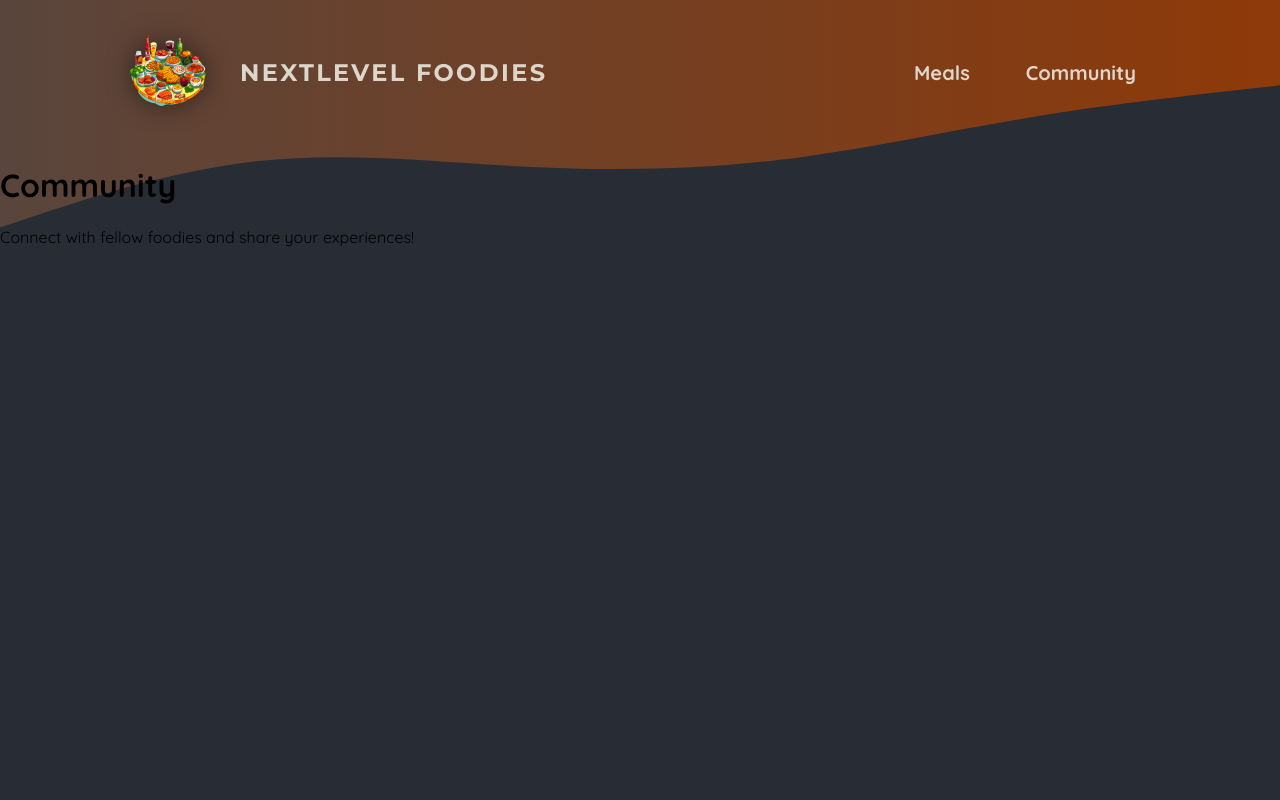
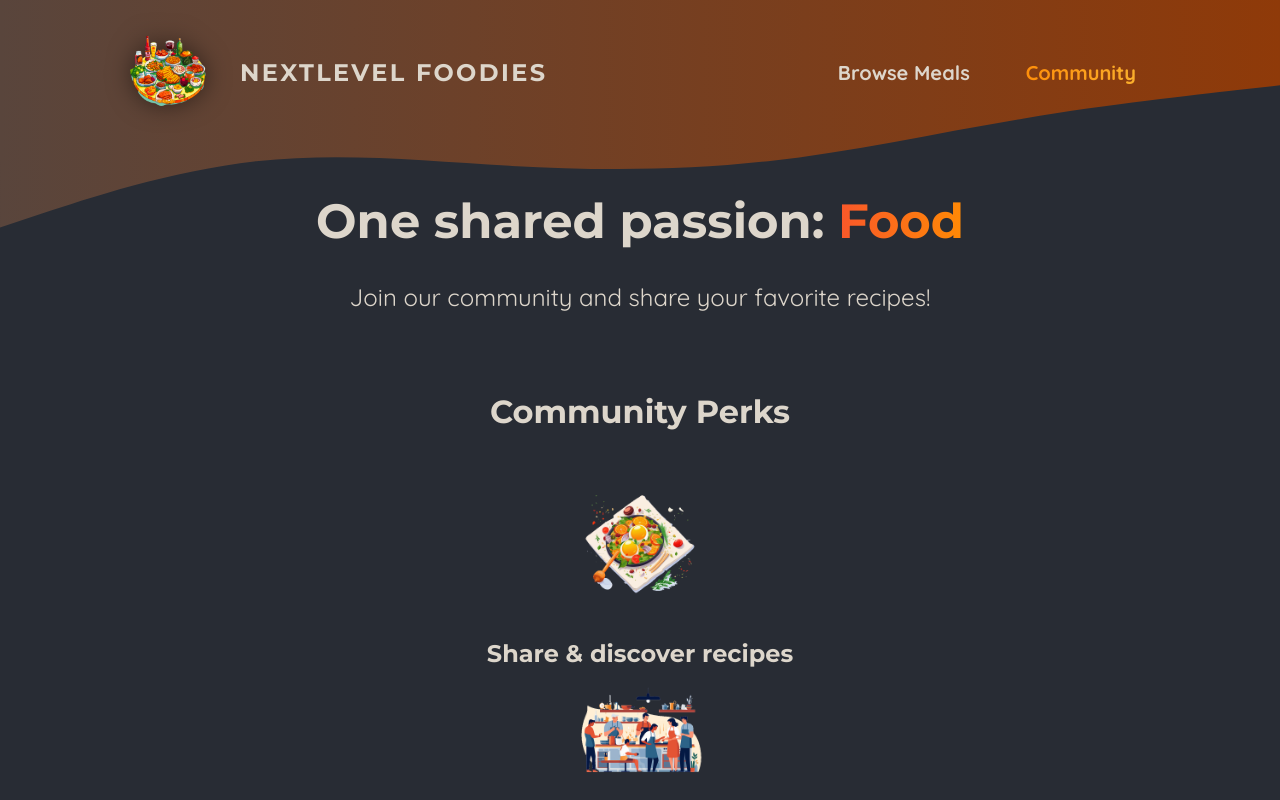
Before and after one commit to jordonss/foodies_nextjs15, a Next.js app: page /community in a window 1280 px wide. Shown: the top 800 px of the page. Built offline with nearby package versions, Linux system fonts and the light colour scheme.

Commit message:
browse_meals

```diff
--- a/app/community/page.js
+++ b/app/community/page.js
@@ -1,8 +1,40 @@
+import Image from 'next/image';
+
+import mealIcon from '@/assets/icons/meal.png';
+import communityIcon from '@/assets/icons/community.png';
+import eventsIcon from '@/assets/icons/events.png';
+import classes from './page.module.css';
+
 export default function CommunityPage() {
   return (
-    <div>
-      <h1>Community</h1>
-      <p>Connect with fellow foodies and share your experiences!</p>
-    </div>
+    <>
+      <header className={classes.header}>
+        <h1>
+          One shared passion: <span className={classes.highlight}>Food</span>
+        </h1>
+        <p>Join our community and share your favorite recipes!</p>
+      </header>
+      <main className={classes.main}>
+        <h2>Community Perks</h2>
+
+        <ul className={classes.perks}>
+          <li>
+            <Image src={mealIcon} alt="A delicious meal" />
+            <p>Share & discover recipes</p>
+          </li>
+          <li>
+            <Image src={communityIcon} alt="A crowd of people, cooking" />
+            <p>Find new friends & like-minded people</p>
+          </li>
+          <li>
+            <Image
+              src={eventsIcon}
+              alt="A crowd of people at a cooking event"
+            />
+            <p>Participate in exclusive events</p>
+          </li>
+        </ul>
+      </main>
+    </>
   );
 }
--- /dev/null
+++ b/app/community/page.module.css
@@ -0,0 +1,61 @@
+.header {
+  gap: 3rem;
+  margin: 3rem auto 5rem auto;
+  width: 90%;
+  max-width: 75rem;
+  color: #ddd6cb;
+  font-size: 1.5rem;
+  text-align: center;
+}
+
+.header h1 {
+  font-family: 'Montserrat', sans-serif;
+}
+
+.highlight {
+  background: linear-gradient(90deg, #f9572a, #ff8a05);
+  background-clip: text;
+  -webkit-background-clip: text;
+  -webkit-text-fill-color: transparent;
+}
+
+.main {
+  width: 90%;
+  max-width: 40rem;
+  margin: 0 auto;
+  text-align: center;
+}
+
+.main h2 {
+  font-family: 'Montserrat', sans-serif;
+  font-size: 2rem;
+  margin-bottom: 3rem;
+  color: #ddd6cb;
+}
+
+.perks {
+  list-style: none;
+  margin: 3rem 0;
+  padding: 0;
+}
+
+.perks li {
+  display: flex;
+  flex-direction: column;
+  align-items: center;
+  gap: 2rem;
+}
+
+.perks img {
+  width: 8rem;
+  height: 8rem;
+  object-fit: contain;
+}
+
+.perks p {
+  font-family: 'Montserrat', sans-serif;
+  font-size: 1.5rem;
+  font-weight: bold;
+  margin: 0;
+  color: #ddd6cb;
+}
--- /dev/null
+++ b/app/meals/page.module.css
@@ -0,0 +1,51 @@
+.header {
+  gap: 3rem;
+  margin: 3rem auto 5rem auto;
+  width: 90%;
+  max-width: 75rem;
+  color: #ddd6cb;
+  font-size: 1.5rem;
+}
+
+.header h1 {
+  font-family: 'Montserrat', sans-serif;
+}
+
+.highlight {
+  background: linear-gradient(90deg, #f9572a, #ff8a05);
+  background-clip: text;
+  -webkit-background-clip: text;
+  -webkit-text-fill-color: transparent;
+}
+
+.header p {
+  margin: 0;
+}
+
+.cta a {
+  display: inline-block;
+  margin-top: 1rem;
+  padding: 0.5rem 1rem;
+  border-radius: 0.5rem;
+  background: linear-gradient(90deg, #f9572a, #ff9b05);
+  color: #ffffff;
+  font-weight: bold;
+  text-decoration: none;
+}
+
+.loading {
+  text-align: center;
+  animation: loading 1.2s ease-in-out infinite;
+}
+
+@keyframes loading {
+  0% {
+    color: #e9e9e9;
+  }
+  50% {
+    color: #b89b84;
+  }
+  100% {
+    color: #e9e9e9;
+  }
+}
--- a/components/main-header/main-header.js
+++ b/components/main-header/main-header.js
@@ -2,6 +2,7 @@
 import Image from "next/image";
 import logoImg from "@/assets/logo.png";
 import MainHeaderBackground from "./main-header-background";
+import NavLink from "./nav-link";
 
 import classes from "./main-header.module.css";
 
@@ -17,10 +18,10 @@
         <nav className={classes.nav}>
           <ul>
             <li>
-              <Link href="/meals">Meals</Link>
+              <NavLink href="/meals">Browse Meals</NavLink>
             </li>
             <li>
-              <Link href="/community">Community</Link>
+              <NavLink href="/community">Community</NavLink>
             </li>
           </ul>
         </nav>
--- a/components/main-header/main-header.module.css
+++ b/components/main-header/main-header.module.css
@@ -21,30 +21,6 @@
   font-size: 1.25rem;
 }
 
-.nav a {
-  text-decoration: none;
-  color: #ddd6cb;
-  font-weight: bold;
-  padding: 0.5rem 1rem;
-  border-radius: 0.5rem;
-}
-
-.nav a:hover,
-.nav a:active {
-  background: linear-gradient(90deg, #ff8a05, #f9b331);
-  background-clip: text;
-  -webkit-background-clip: text;
-  -webkit-text-fill-color: transparent;
-  text-shadow: 0 0 18px rgba(248, 190, 42, 0.8);
-}
-
-.active {
-  background: linear-gradient(90deg, #ff8a05, #f9b331);
-  background-clip: text;
-  -webkit-background-clip: text;
-  -webkit-text-fill-color: transparent;
-}
-
 .logo {
   display: flex;
   align-items: center;
--- /dev/null
+++ b/components/main-header/nav-link.js
@@ -0,0 +1,15 @@
+"use client";
+
+import Link from "next/link";
+import { usePathname } from "next/navigation";
+import classes from "./nav-link.module.css";
+
+export default function NavLink({ href, children }) {
+  const path = usePathname();
+
+  return (
+    <Link href={href} className={path.startsWith(href) ? `${classes.link} ${classes.active}` : classes.link}>
+      {children}
+    </Link>
+  );
+}
--- /dev/null
+++ b/components/main-header/nav-link.module.css
@@ -0,0 +1,24 @@
+
+.link {
+  text-decoration: none;
+  color: #ddd6cb;
+  font-weight: bold;
+  padding: 0.5rem 1rem;
+  border-radius: 0.5rem;
+}
+
+.link:hover,
+.link:active {
+  background: linear-gradient(90deg, #ff8a05, #f9b331);
+  background-clip: text;
+  -webkit-background-clip: text;
+  -webkit-text-fill-color: transparent;
+  text-shadow: 0 0 18px rgba(248, 190, 42, 0.8);
+}
+
+.active {
+  background: linear-gradient(90deg, #ff8a05, #f9b331);
+  background-clip: text;
+  -webkit-background-clip: text;
+  -webkit-text-fill-color: transparent;
+}
```
Also changed, not shown: app/meals/page.js (+16 -4 lines), components/meals/meal-item.js (added, +26 -0 lines), components/meals/meal-item.module.css (added, +75 -0 lines), components/meals/meals-grid.js (added, +15 -0 lines), components/meals/meals-grid.module.css (added, +10 -0 lines).
